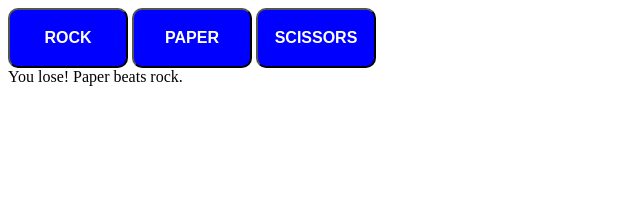
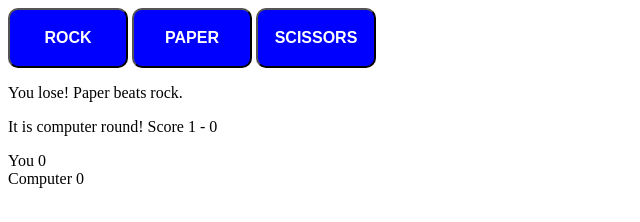
Before and after one commit to Rolla8/rock_paper_scissors, a plain HTML site: page index.html in a window 1280 px wide. Both pictures are taken after a click on the button "ROCK". Shown: the whole page, without its empty margins (0-640 px from the left). Drawn offline with Linux system fonts and the light colour scheme.

Commit message:
Add score

```diff
--- a/index.html
+++ b/index.html
@@ -9,11 +9,20 @@
     <script src="javascript.js" defer></script>
 </head>
 <body>
-    <button id="btn-rock">ROCK</button>
-    <button id="btn-paper">PAPER</button>
-    <button id="btn-scissors">SCISSORS</button>
+    <button id="btn-rock" data-selection="rock">ROCK</button>
+    <button id="btn-paper" data-selection="paper">PAPER</button>
+    <button id="btn-scissors" data-selection="scissors">SCISSORS</button>
 
     <div id="results"></div>
 
+    <div>
+        You
+        <span>0</span>
+    </div>
+    <div>
+        Computer
+        <span>0</span>
+    </div>
+
 </body>
 </html>
--- a/javascript.js
+++ b/javascript.js
@@ -54,52 +54,39 @@ function playRound(computerSelection, playerSelection) {
     }
 }
 
+
 let computerSelection = computerPlay();
-const playerRock = 'rock';
-const playerPaper = 'paper';
-const playerScissors = 'scissors';
+const results = document.querySelector('#results');
+const content = document.createElement('p');
+content.classList.add('content');
+const resultScore = document.createElement('p')
+resultScore.classList.add('content')
 
-const btnRock = document.querySelector('#btn-rock');
-btnRock.addEventListener('click', () => {content.textContent = playRound(computerSelection, playerRock); results.append(content)});
-const btnPaper = document.querySelector('#btn-paper');
-btnPaper.addEventListener('click', () => {content.textContent = playRound(computerSelection, playerPaper); results.append(content)});
-const btnScissors = document.querySelector('#btn-scissors');
-btnScissors.addEventListener('click', () => {content.textContent = playRound(computerSelection, playerScissors); results.append(content)});
+const btnSelection = document.querySelectorAll('[data-selection]');
+btnSelection.forEach(btnSelection => {
+    btnSelection.addEventListener('click', e => {
+        let playerSelection = btnSelection.dataset.selection
+        content.textContent = playRound(computerSelection, playerSelection)
+        results.append(content);
+        playGame()
+    })
+})
 
-const results = document.querySelector('#results');
-const content = document.createElement('div');
-content.classList.add('content');
-results.append(content)
-
-
-
-
-/*
-
-function game() {
+function playGame() {
     let computerScore = 0;
     let playerScore = 0;
-    for (i=0; i<5; i++) {
-        let playerSelection = prompt('Let\'s play! Write your choice: rock, paper or scissors!').toLowerCase();
-        let computerSelection = computerPlay();
-        let round = playRound(computerSelection, playerSelection)
-        console.log(playRound(computerSelection, playerSelection));
-        if (round == 'You lose! Rock beats scissors.' || round == 'You lose! Paper beats rock.' || round ==  'You lose! Scissors beat paper.') {
-            computerScore += 1;
-            console.log(`It is computer round! Score ${computerScore} - ${playerScore}`);
-        } else if (round == 'You won! Rock beats scissors!' || round == 'You won! Paper beats rock!' || round ==  'You won! Scissors beat paper!') {
-            playerScore += 1;
-            console.log(`Congrats! This round is yours! Score ${computerScore} - ${playerScore}`);
-        } else {
-            console.log(`Tie for now. Score ${computerScore} - ${playerScore}`)
-        }
-    }
-    if (computerScore > playerScore) {
-        return console.log(`Game over. Final score ${computerScore} - ${playerScore}`);
-    } else if (computerScore < playerScore) {
-        return console.log(`You won the game! Final score ${computerScore} - ${playerScore}`);
+    let round = content.textContent;
+
+    if (round == 'You lose! Rock beats scissors.' || round == 'You lose! Paper beats rock.' || round ==  'You lose! Scissors beat paper.') {
+        computerScore += 1;
+        resultScore.textContent = `It is computer round! Score ${computerScore} - ${playerScore}`
+        results.append(resultScore);
+    } else if (round == 'You won! Rock beats scissors!' || round == 'You won! Paper beats rock!' || round ==  'You won! Scissors beat paper!') {
+        playerScore += 1;
+        resultScore.textContent = `Congrats! This round is yours! Score ${computerScore} - ${playerScore}`;
+        results.append(resultScore);
     } else {
-        return console.log(`Tough spot. It is a tie. Final score ${computerScore} - ${playerScore}`);
+        resultScore.textContent = `Tie for now. Score ${computerScore} - ${playerScore}`;
+        results.append(resultScore);
     }
 }
-*/
```
